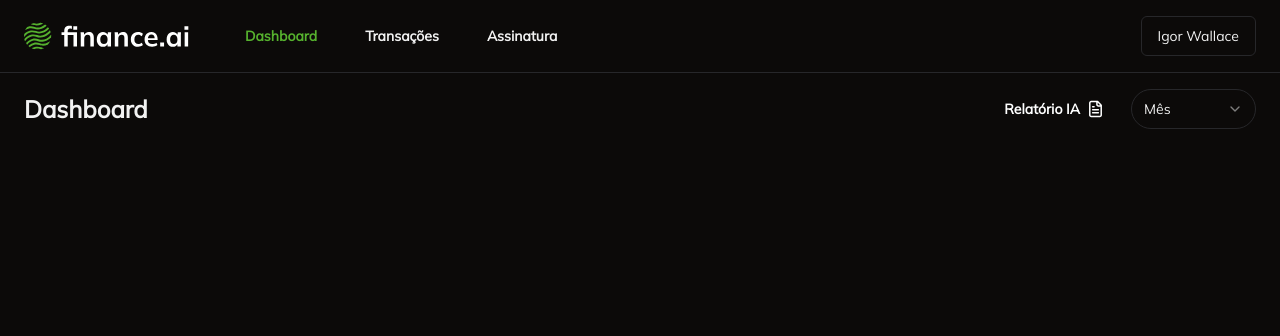
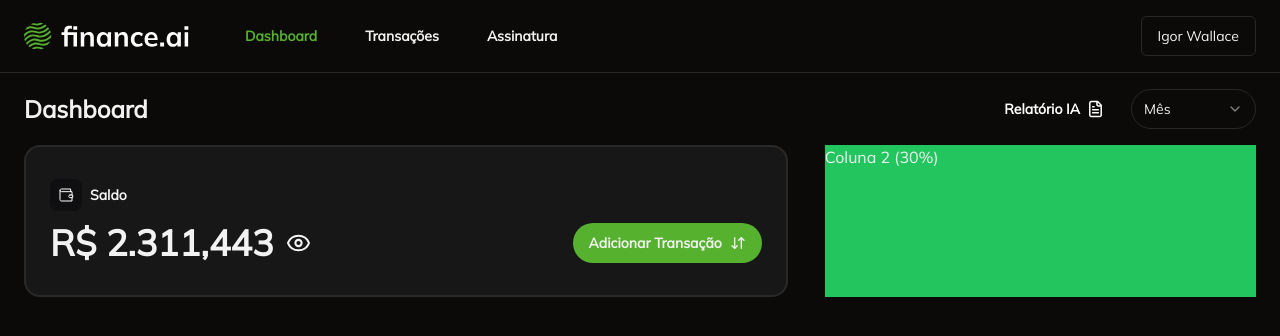
Before and after one commit to Igorwalace/financia.ia-fsw, a Next.js app: page /app/dashboard in a window 1280 px wide. Shown: the top 336 px of the page. Built offline with nearby package versions, Linux system fonts and the light colour scheme.

Commit message:
feat: add card saldo

```diff
--- /dev/null
+++ b/app/app/dashboard/button-add-transctions.tsx
@@ -0,0 +1,17 @@
+'use client'
+
+import { Button } from "@/app/_components/ui/button";
+import { ArrowDownUp } from "lucide-react";
+
+const ButtonAddTransctions = () => {
+    return (
+        <>
+            <Button variant='default' className='font-bold rounded-[100px]' onClick={()=>{alert('Em breve!')}} >
+                Adicionar Transação
+                <ArrowDownUp />
+            </Button>
+        </>
+    );
+}
+
+export default ButtonAddTransctions;
--- a/app/app/dashboard/page.tsx
+++ b/app/app/dashboard/page.tsx
@@ -2,12 +2,15 @@ import { Button } from "@/app/_components/ui/button";
 import Header from "../header";
 import SelectMonth from "./select";
 import Image from "next/image";
+import Saldo from "./saldo";
+import ButtonAddTransctions from "./button-add-transctions";
 
 const Dashboard = () => {
     return (
         <>
             <Header />
             <div className="py-4 px-6" >
+                {/* header page dashboard */}
                 <div className='flex justify-between items-center' >
                     <h1 className='text-2xl font-bold' >Dashboard</h1>
                     <div className="flex gap-3 justify-between items-center" >
@@ -24,6 +27,40 @@ const Dashboard = () => {
                         <SelectMonth />
                     </div>
                 </div>
+                {/* info dashboard */}
+                <div className='grid grid-cols-[62%_35%] justify-between w-full mt-4' >
+                    <div className="">
+                        {/* Saldo */}
+                        <div className='bg-[#161716] border-2 border-white border-opacity-[8%] rounded-2xl px-6 py-8 flex justify-between items-end' >
+                            {/* valor do saldo */}
+                            <div className="flex flex-col justify-between items-start gap-3" >
+                                <div className='flex gap-2 items-center justify-start' >
+                                    <div className='bg-[#0F0E11] rounded-lg w-8 h-8 flex items-center justify-center' >
+                                        <Image
+                                            src="/saldo.svg"
+                                            width={16}
+                                            height={16}
+                                            quality={100}
+                                            alt="Icon Saldo"
+                                            className=""
+                                        />
+                                    </div>
+                                    <h1 className='text-sm font-semibold' >Saldo</h1>
+                                </div>
+                                <Saldo />
+                            </div>
+                            {/* button add transctions */}
+                            <div>
+                                <ButtonAddTransctions />
+                            </div>
+                        </div>
+                        {/* Investimento */}
+                        <div className='grid grid-cols-3' ></div>
+                        {/* Gráfico */}
+                        <div></div>
+                    </div>
+                    <div className="bg-green-500 h-full">Coluna 2 (30%)</div>
+                </div>
             </div>
         </>
     );
--- /dev/null
+++ b/app/app/dashboard/saldo.tsx
@@ -0,0 +1,16 @@
+'use client'
+import { Button } from "@/app/_components/ui/button";
+import { Eye } from "lucide-react";
+
+const Saldo = () => {
+    return (
+        <>
+            <div className='flex items-center justify-center gap-3 font-bold' >
+                <h1 className='text-4xl font-bold' >R$ 2.311,443</h1>
+                <Button onClick={() => { alert('Em breve!') }} className='p-0 m-0 hover:bg-transparent cursor-pointer' variant='ghost' asChild ><Eye width={25} height={25} /></Button>
+            </div>
+        </>
+    );
+}
+
+export default Saldo;
```
